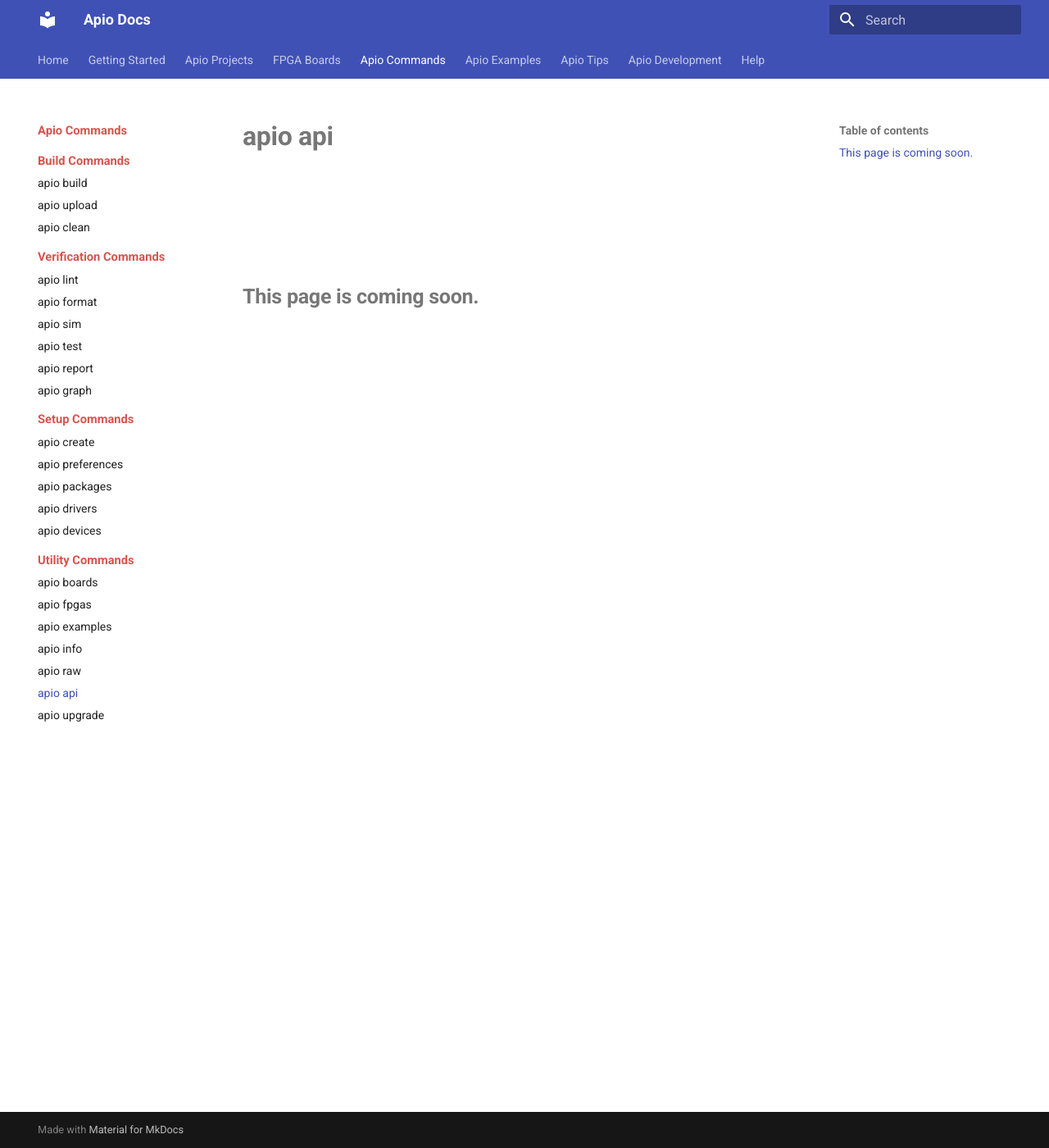
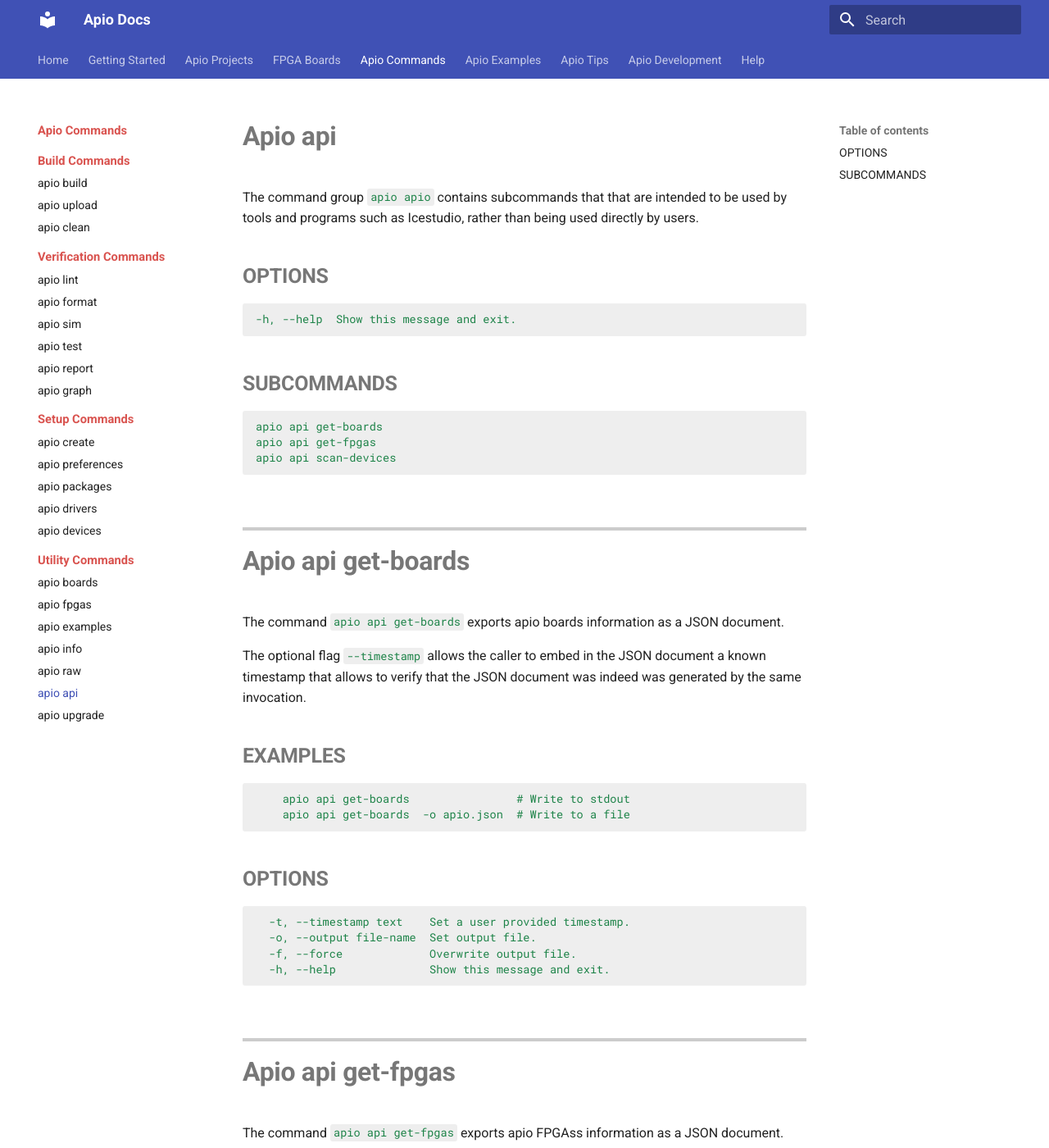
Before and after one commit to zapta/apio-wiki-dev, an MkDocs documentation site: the page built from docs/cmd-apio-api.md, in a window 1280 px wide and 1400 px high. Shown: the whole window at 82% size. Built offline with MkDocs 1.6.1 and Material for MkDocs 9.7.7, drawn with Linux system fonts in a browser that asks for light colours; some of the changed text lies outside the part shown.

Commit message:
More contennt editing.

````diff
--- a/docs/cmd-apio-api.md
+++ b/docs/cmd-apio-api.md
@@ -1,5 +1,92 @@
+# Apio api
 
+The command group `apio apio` contains subcommands that that are
+intended to be used by tools and programs such as Icestudio, rather
+than being used directly by users.
 
-<br><br><br>
-## This page is coming soon.
-<br><br><br>
+## OPTIONS
+```
+-h, --help  Show this message and exit.
+```
+
+## SUBCOMMANDS
+```
+apio api get-boards
+apio api get-fpgas
+apio api scan-devices
+```
+
+-----
+
+# Apio api get-boards
+
+The command `apio api get-boards` exports apio boards information as a
+JSON document.
+
+The optional flag `--timestamp` allows the caller to embed in the JSON
+document a known timestamp that allows to verify that the JSON
+document was indeed was generated by the same invocation.
+
+## EXAMPLES
+```
+    apio api get-boards                # Write to stdout
+    apio api get-boards  -o apio.json  # Write to a file
+```
+
+## OPTIONS
+```
+  -t, --timestamp text    Set a user provided timestamp.
+  -o, --output file-name  Set output file.
+  -f, --force             Overwrite output file.
+  -h, --help              Show this message and exit.
+```
+
+-----
+
+# Apio api get-fpgas
+
+The command `apio api get-fpgas` exports apio FPGAss information as a
+JSON document.
+
+The optional flag `--timestamp` allows the caller to embed in the JSON
+document a known timestamp that allows to verify that the JSON
+document was indeed was generated by the same invocation.
+
+## EXAMPLES
+```
+apio api get-fpgas                # Write to stdout
+apio api get-fpgas  -o apio.json  # Write to a file
+```
+
+## OPTIONS
+```
+-t, --timestamp text    Set a user provided timestamp.
+-o, --output file-name  Set output file.
+-f, --force             Overwrite output file.
+-h, --help              Show this message and exit.
+```
+
+-----
+
+# Apio api get-devices
+
+The command `apio` api scan-devices' scans and report the available usb
+and serial devices.
+
+The optional flag '--timestamp' allows the caller to embed in the JSON
+document a known timestamp that allows to verify that the JSON
+document was indeed was generated by the same invocation.
+
+## EXAMPLES
+```
+apio api scan-devices                # Write to stdout
+apio api scan-devices  -o apio.json  # Write to a file
+```
+
+## OPTIONS
+```
+  -t, --timestamp text    Set a user provided timestamp.
+  -o, --output file-name  Set output file.
+  -f, --force             Overwrite output file.
+  -h, --help              Show this message and exit.
+```
--- a/docs/stylesheets/extra.css
+++ b/docs/stylesheets/extra.css
@@ -87,3 +87,9 @@
   padding: 0.1em 0.3em; /* Optional: small padding for better appearance */
   border-radius: 3px;    /* Optional: rounded corners */
 }
+
+/* Spacing before and after an horizontal line */
+.md-typeset hr {
+  margin-top: 4em;
+  margin-bottom: 1em;
+}
````
Also changed, not shown: docs/cmd-apio-boards.md (+20 -3 lines).
